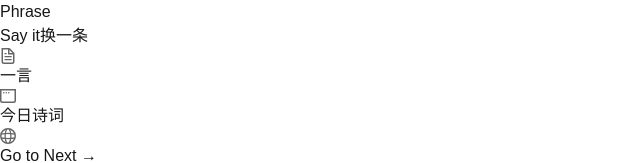
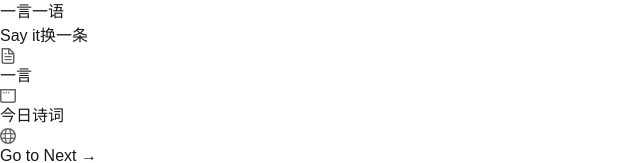
Before and after one commit to yola-0316/phrase, a Next.js app: page / in a window 1280 px wide. Shown: the top 163 px of the page, without its empty margins (0-640 px from the left). Built offline with nearby package versions, Linux system fonts and the light colour scheme; no server answers.

Commit message:
update: slogan

```diff
--- a/src/app/(app)/ui.tsx
+++ b/src/app/(app)/ui.tsx
@@ -60,7 +60,7 @@ export default function HomeUI() {
   return (
     <div className="grid grid-rows-[20px_1fr_20px] items-center justify-items-center min-h-screen p-8 pb-20 gap-16 sm:p-20 font-[family-name:var(--font-geist-sans)]">
       <main className="flex flex-col gap-8 row-start-2 items-center sm:items-start">
-        <h1 className="uppercase text-4xl sm:text-6xl">Phrase</h1>
+        <h1 className="text-4xl sm:text-6xl">一言一语</h1>
 
         <p>{hitokoto.hitokoto}</p>
 
```
